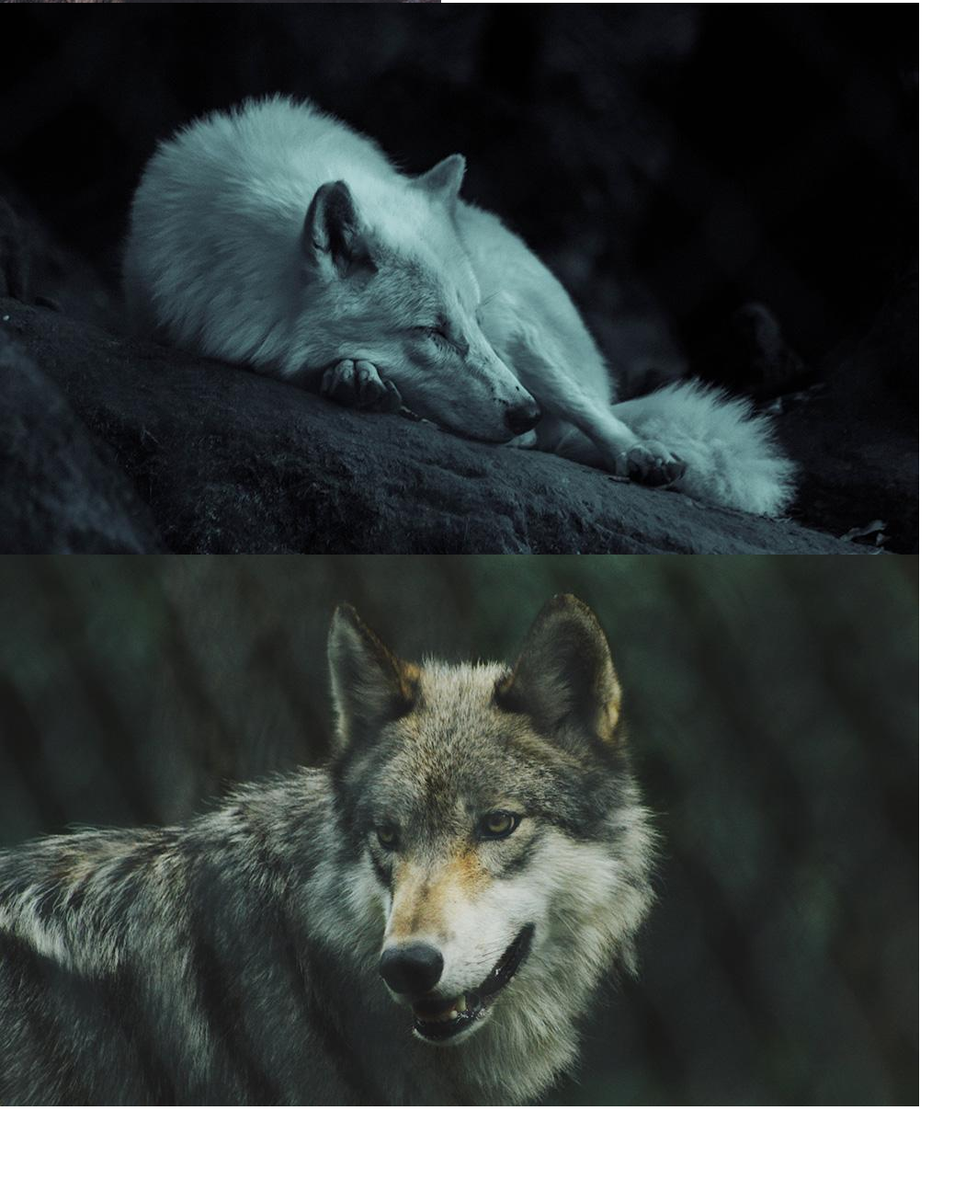
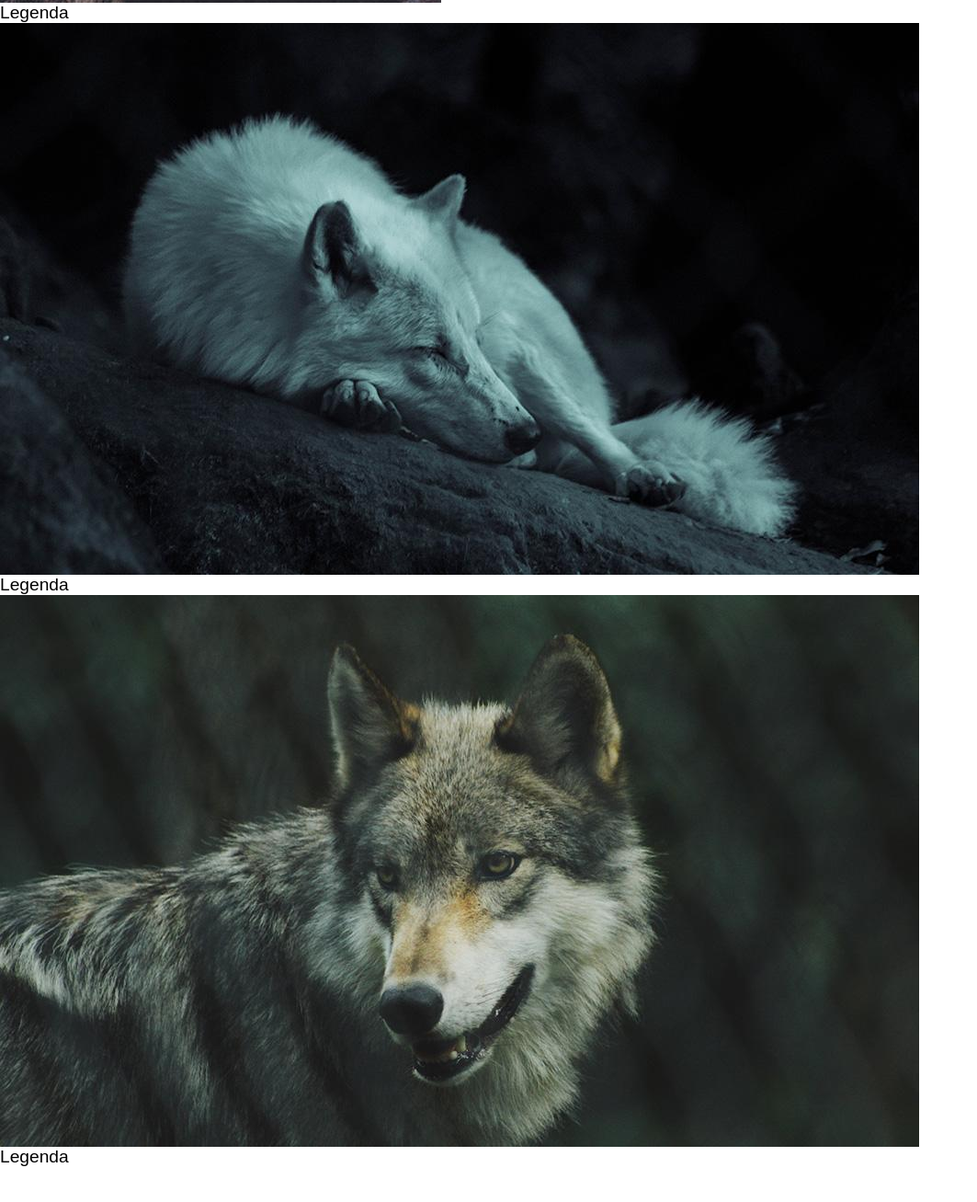
Before and after one commit to DersonM/lyaout--flex-box, a plain HTML site: page index.html in a window 1280 px wide. Shown: the part 2105-3412 px from the top of the page at 92% size, without its empty margins (0-1063 px from the left). Drawn offline with Linux system fonts and the light colour scheme.

Commit message:
Update index.html

```diff
--- a/index.html
+++ b/index.html
@@ -105,12 +105,15 @@
     <section class="grid3">
         <div>
             <img src="img/lobo4.jpg" alt="">
+            <p>Legenda</p>
         </div>
         <div>
             <img src="img/lobo1.jpg" alt="">
+            <p>Legenda</p>
         </div>
         <div>
             <img src="img/lobo2.jpg" alt="">
+            <p>Legenda</p>
         </div>
     </section>
 </body>
```
